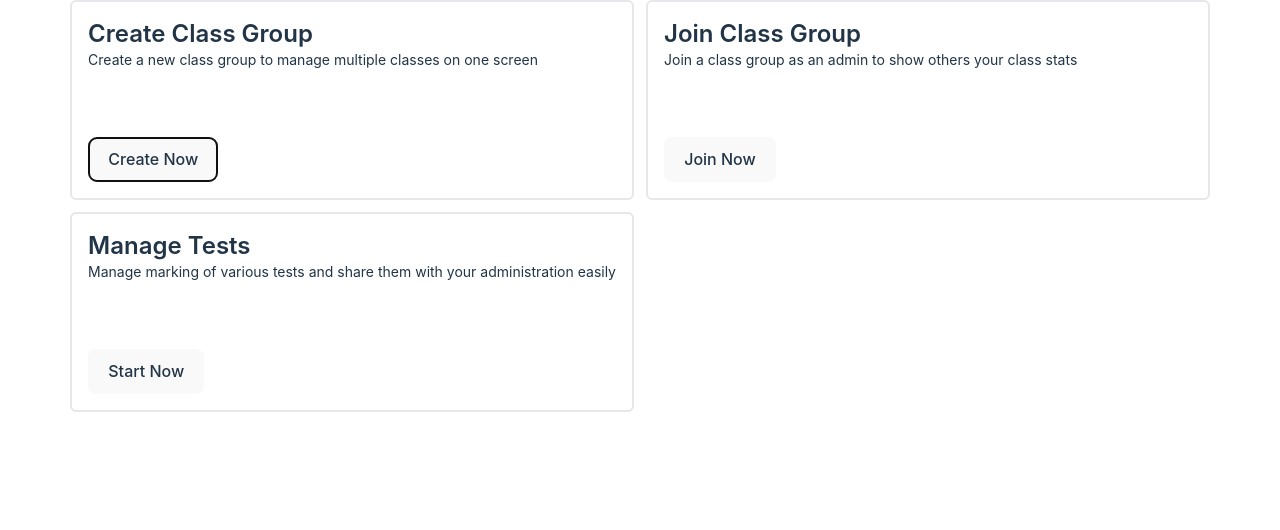
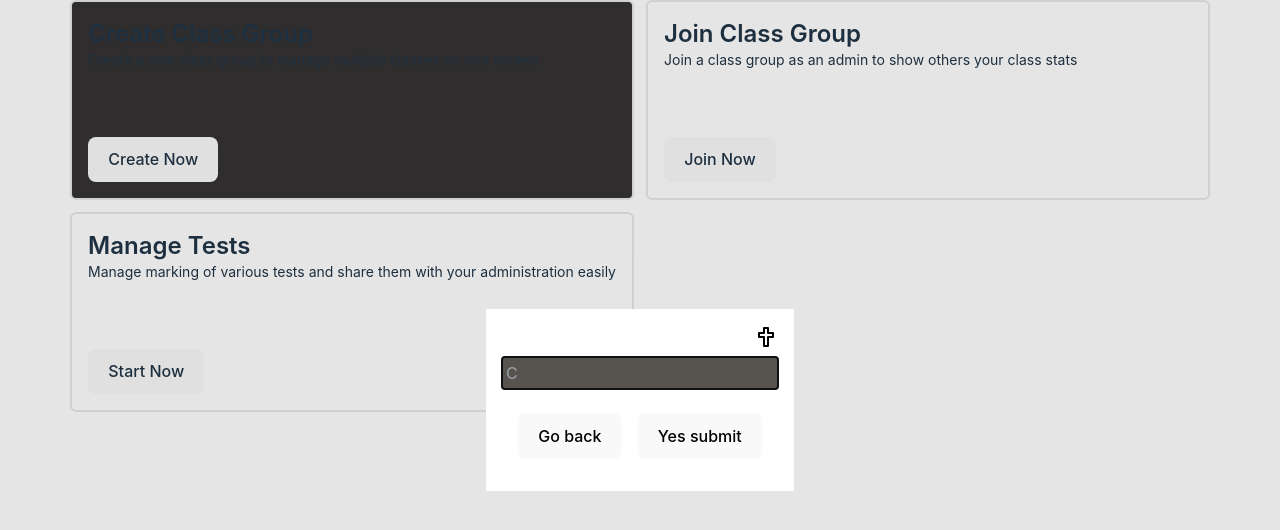
Before and after one commit to HammadAwan424/EMS_webApp, a React (Vite) app: page / in a window 1280 px wide. Both pictures are taken after a click on the button "Create Now". Shown: the top 530 px of the page. Built offline with nearby package versions, Linux system fonts and the light colour scheme.

Commit message:
Changed styles to tailwind

```diff
--- a/src/Homepage/Card.jsx
+++ b/src/Homepage/Card.jsx
@@ -1,4 +1,44 @@
-function Card({ title, text, btnText }) {
+import { useState } from "react";
+import { useRef } from "react";
+import { IconCross } from "@tabler/icons-react"
+import styles from "/src/Student/students.module.css"
+
+const types = {
+    create: {
+        title: "Create Class Group",
+        text: "Create a new class group to manage multiple classes on one screen",
+        btnText: "Create Now"
+    },
+    join: {
+        title: "Join Class Group",
+        text: "Join a class group as an admin to show others your class stats",
+        btnText: "Join Now"
+    },
+    tests: {
+        title: "Manage Tests",
+        text: "Manage marking of various tests and share them with your administration easily",
+        btnText: "Start Now"
+    }
+}
+
+function Card({type}) {
+
+    const [fieldVisible, setFieldVisible] = useState(false)
+    const dialogRef = useRef(null)
+    const { title, text, btnText } = types[type]
+
+    function closeDialog() {
+        dialogRef.current.close()
+    }
+
+    function openDialog() {
+        dialogRef.current.showModal()
+    }
+
+    // function tmp() {
+    //     setFieldVisible(true)
+    // }
+
     return (
         <div className="p-4 flex group overflow-hidden flex-col transition
             border-solid border-2 items-start rounded-md hover:bg-[--bg-hover-col]"
@@ -8,9 +48,35 @@ function Card({ title, text, btnText }) {
                 <div className="text-sm"> {text} </div>
             </div>
             <div className="flex-auto"></div>
-            <button>{btnText}</button>
+            <button onClick={openDialog}>{btnText}</button>
+            {/* <button onClick={tmp}>NOTHING</button> */}
+
+            <dialog id='submitDialog' ref={dialogRef}>
+                <div className={styles.submitDialog + " flex flex-col gap-2"}>
+                    <IconCross onClick={closeDialog} className="self-end" />
+                    <input required className="bg-stone-600 rounded-sm p-1" placeholder={btnText[0]} type="text" autoFocus />
+                    <div>
+                        <button autoFocus>Go back</button>
+                        <button>Yes submit</button>
+                    </div>
+                </div>
+
+            </dialog>
+
+            {/* {fieldVisible && <TmpComp />} */}
+
         </div>
     );
 }
 
+
+// function TmpComp() {
+//     return(
+//         <div className="opacity-50 bg-black absolute w-full h-screen">
+//             <input type="text" />
+//         </div>
+//     )
+// }
+
+
 export default Card;
--- a/src/Homepage/Homepage.jsx
+++ b/src/Homepage/Homepage.jsx
@@ -1,16 +1,13 @@
 import Card from "./Card.jsx"
 
 function Homepage() {
-    const createText = "Create a new class group to manage multiple classes on one screen"
-    const joinText = "Join a class group as an admin to show others your class stats"
-    const manageText = "Manage marking of various tests and share them with your administration easily"
 
     return (
         <>
             <div className="grid overflow-hidden gap-3 grid-cols-1 md:grid-cols-2 auto-rows-[minmax(200px,auto)]">
-                <Card  title="Create Class Group" text={createText} btnText={"Create Now"} />
-                <Card  title="Join Class Group" text={joinText} btnText={"Join Now"} />
-                <Card  title="Manage Tests" text={manageText} btnText={"Start Now"} />
+                <Card  type="create" />
+                <Card  type="join" />
+                <Card  type="tests" />
             </div>
         </>
     )
--- a/tailwind.config.js
+++ b/tailwind.config.js
@@ -1,7 +1,7 @@
 /** @type {import('tailwindcss').Config} */
 export default {
   content: [
-    "./**/*.{js,ts,jsx,tsx}",
+    "./src/**/*.{js,ts,jsx,tsx}",
   ],
   theme: {
     extend: {},
```
